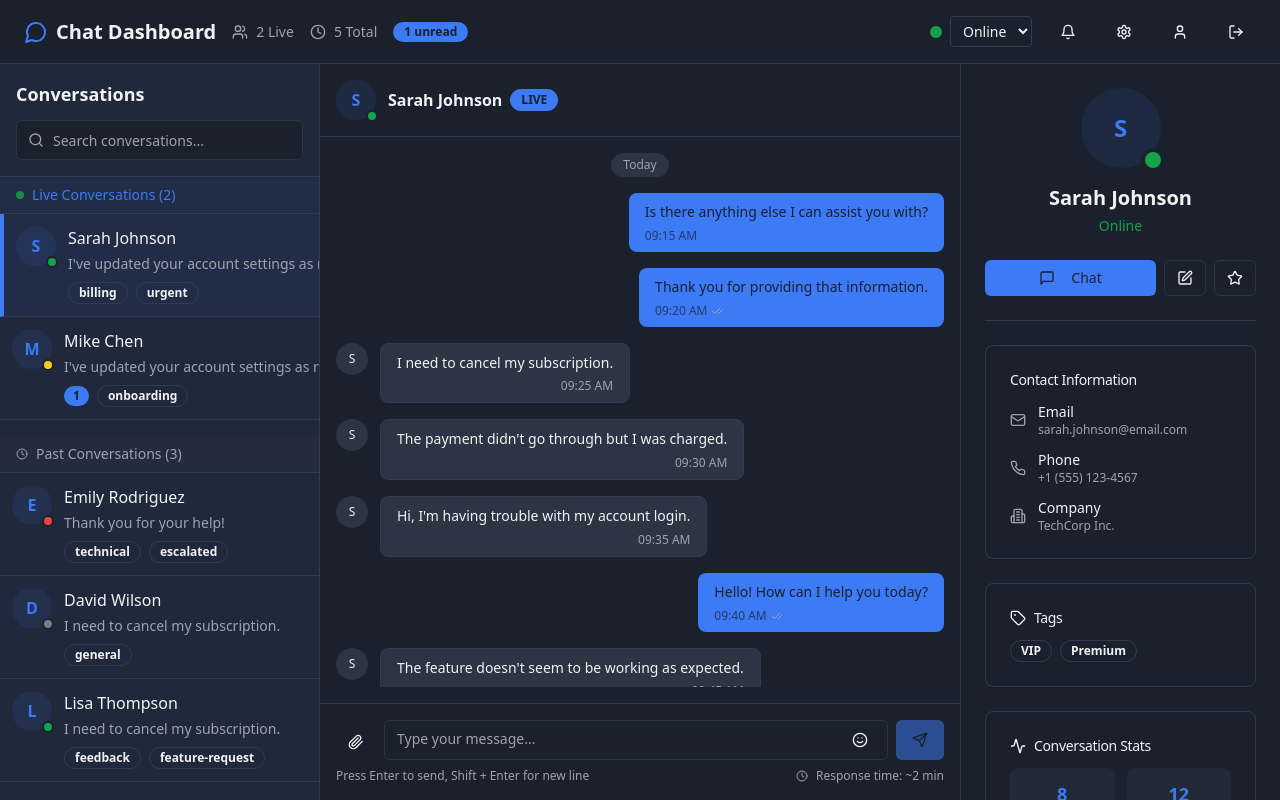
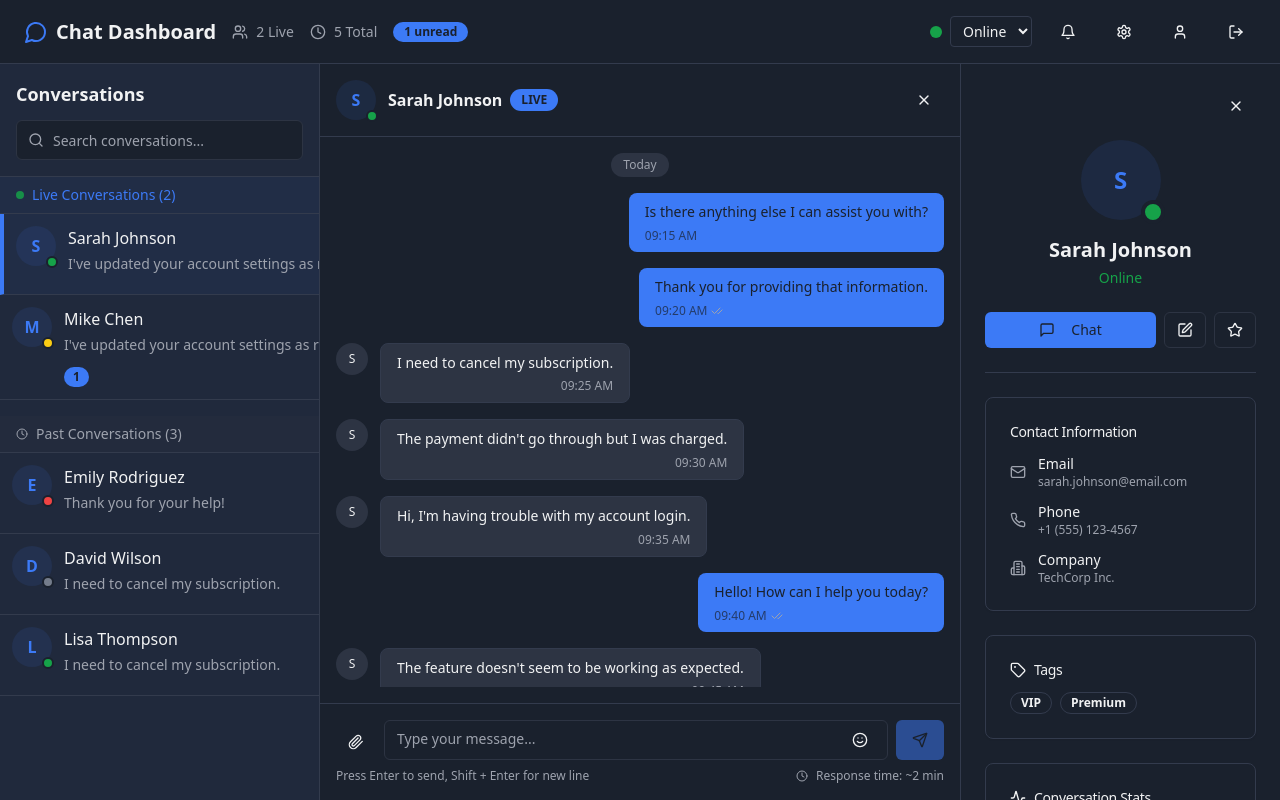
Before and after one commit to Nivashinigroot/chatter-agent-dash, a React (Vite) app: page / in a window 1280 px wide. Both pictures are taken after a click on the element 197 px from the left and 265 px from the top of the page. Built offline with nearby package versions, Linux system fonts and the light colour scheme.

Commit message:
Add close icons and remove conversation details
Add close icons to chat window and customer details view.
Remove the third line from the conversation list.

```diff
--- a/src/components/chat/ChatDashboard.tsx
+++ b/src/components/chat/ChatDashboard.tsx
@@ -261,11 +261,13 @@ export function ChatDashboard() {
         <ChatWindow
           conversation={selectedConversation}
           onSendMessage={handleSendMessage}
+          onClose={() => setSelectedConversationId(undefined)}
         />
 
         <UserDetails
           contact={selectedConversation?.contact}
           conversation={selectedConversation}
+          onClose={() => setSelectedConversationId(undefined)}
         />
       </div>
     </div>
--- a/src/components/chat/ChatWindow.tsx
+++ b/src/components/chat/ChatWindow.tsx
@@ -8,13 +8,9 @@ import {
   Send,
   Paperclip,
   Smile,
-  MoreVertical,
-  Phone,
-  Video,
-  Archive,
-  Star,
   Clock,
-  CheckCheck
+  CheckCheck,
+  X
 } from 'lucide-react';
 import { Conversation, Message } from '@/types/chat';
 import { cn } from '@/lib/utils';
@@ -22,9 +18,10 @@ import { cn } from '@/lib/utils';
 interface ChatWindowProps {
   conversation?: Conversation;
   onSendMessage: (content: string) => void;
+  onClose?: () => void;
 }
 
-export function ChatWindow({ conversation, onSendMessage }: ChatWindowProps) {
+export function ChatWindow({ conversation, onSendMessage, onClose }: ChatWindowProps) {
   const [message, setMessage] = useState('');
   const [isTyping, setIsTyping] = useState(false);
   const scrollAreaRef = useRef<HTMLDivElement>(null);
@@ -158,6 +155,12 @@ export function ChatWindow({ conversation, onSendMessage }: ChatWindowProps) {
               </div>
             </div>
           </div>
+
+          {onClose && (
+            <Button variant="ghost" size="sm" onClick={onClose}>
+              <X className="w-4 h-4" />
+            </Button>
+          )}
         </div>
       </div>
 
--- a/src/components/chat/ConversationList.tsx
+++ b/src/components/chat/ConversationList.tsx
@@ -112,27 +112,11 @@ export function ConversationList({
             {conversation.lastMessage?.content || 'No messages yet'}
           </p>
 
-          <div className="flex items-center justify-between">
-            <div className="flex items-center gap-2">
-              {conversation.unreadCount > 0 && (
-                <Badge variant="default" className="h-5 text-xs px-2">
-                  {conversation.unreadCount}
-                </Badge>
-              )}
-              {conversation.tags?.map(tag => (
-                <Badge key={tag} variant="outline" className="text-xs">
-                  {tag}
-                </Badge>
-              ))}
-            </div>
-
-            <div className="flex items-center gap-1">
-              <MessageCircle className="w-3 h-3 text-muted-foreground" />
-              <span className="text-xs text-muted-foreground">
-                {conversation.messages.length}
-              </span>
-            </div>
-          </div>
+          {conversation.unreadCount > 0 && (
+            <Badge variant="default" className="h-5 text-xs px-2">
+              {conversation.unreadCount}
+            </Badge>
+          )}
         </div>
       </div>
     </div>
--- a/src/components/chat/UserDetails.tsx
+++ b/src/components/chat/UserDetails.tsx
@@ -15,7 +15,8 @@ import {
   Clock,
   MessageSquare,
   TrendingUp,
-  Activity
+  Activity,
+  X
 } from 'lucide-react';
 import { Contact, Conversation } from '@/types/chat';
 import { cn } from '@/lib/utils';
@@ -23,9 +24,10 @@ import { cn } from '@/lib/utils';
 interface UserDetailsProps {
   contact?: Contact;
   conversation?: Conversation;
+  onClose?: () => void;
 }
 
-export function UserDetails({ contact, conversation }: UserDetailsProps) {
+export function UserDetails({ contact, conversation, onClose }: UserDetailsProps) {
   if (!contact) {
     return (
       <div className="w-80 border-l border-border bg-background flex items-center justify-center p-8">
@@ -82,6 +84,14 @@ export function UserDetails({ contact, conversation }: UserDetailsProps) {
     <div className="w-80 border-l border-border bg-background">
       <ScrollArea className="h-full">
         <div className="p-6">
+          {/* Close Button */}
+          {onClose && (
+            <div className="flex justify-end mb-4">
+              <Button variant="ghost" size="sm" onClick={onClose}>
+                <X className="w-4 h-4" />
+              </Button>
+            </div>
+          )}
           {/* Contact Header */}
           <div className="text-center mb-6">
             <div className="relative inline-block mb-4">
```
